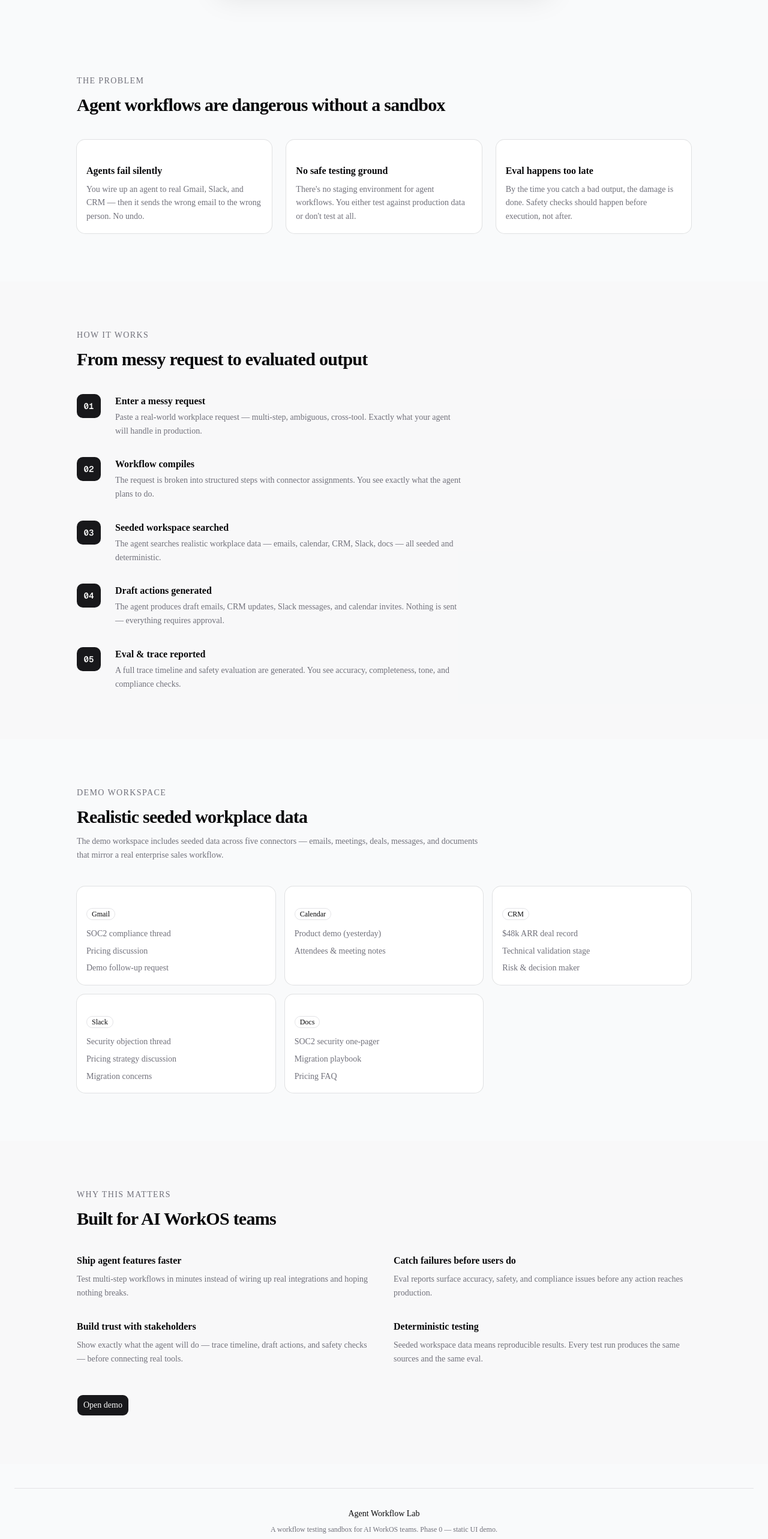
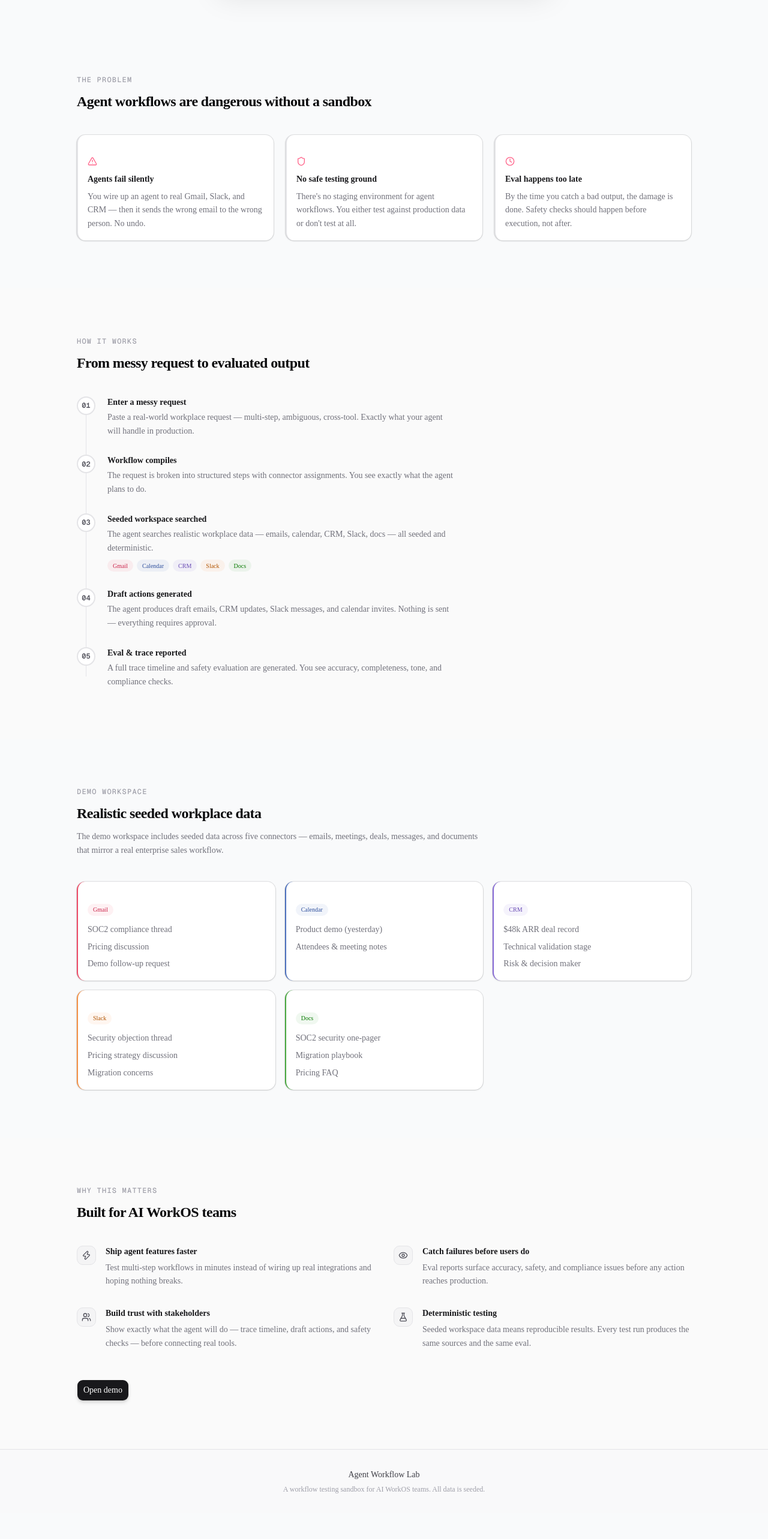
Before and after one commit to OmkarBansod02/Agent-Workflow-Lab, a Next.js app: page / in a window 1280 px wide. Shown: the part 860-3426 px from the top of the page at 60% size. After the commit the page ends 3383 px from the top, so only its background shows below. Built offline with nearby package versions, Linux system fonts and the light colour scheme.

Commit message:
restyle landing sections with stronger hierarchy and connector accents

```diff
--- a/src/components/landing/DemoWorkspace.tsx
+++ b/src/components/landing/DemoWorkspace.tsx
@@ -4,22 +4,32 @@ import { Card, CardContent } from "@/components/ui/card";
 const connectors = [
   {
     name: "Gmail",
+    borderClass: "tool-border-gmail",
+    badgeClass: "tool-bg-gmail",
     items: ["SOC2 compliance thread", "Pricing discussion", "Demo follow-up request"],
   },
   {
     name: "Calendar",
+    borderClass: "tool-border-calendar",
+    badgeClass: "tool-bg-calendar",
     items: ["Product demo (yesterday)", "Attendees & meeting notes"],
   },
   {
     name: "CRM",
+    borderClass: "tool-border-crm",
+    badgeClass: "tool-bg-crm",
     items: ["$48k ARR deal record", "Technical validation stage", "Risk & decision maker"],
   },
   {
     name: "Slack",
+    borderClass: "tool-border-slack",
+    badgeClass: "tool-bg-slack",
     items: ["Security objection thread", "Pricing strategy discussion", "Migration concerns"],
   },
   {
     name: "Docs",
+    borderClass: "tool-border-docs",
+    badgeClass: "tool-bg-docs",
     items: ["SOC2 security one-pager", "Migration playbook", "Pricing FAQ"],
   },
 ];
@@ -28,27 +38,27 @@ export function DemoWorkspace() {
   return (
     <section className="px-6 py-20">
       <div className="mx-auto max-w-5xl">
-        <p className="text-sm font-medium uppercase tracking-widest text-muted-foreground">
+        <p className="text-xs font-medium font-mono uppercase tracking-widest text-zinc-400">
           Demo Workspace
         </p>
-        <h2 className="mt-3 text-3xl font-semibold tracking-tight">
+        <h2 className="mt-3 text-2xl font-semibold tracking-tight text-zinc-950">
           Realistic seeded workplace data
         </h2>
-        <p className="mt-3 max-w-2xl text-sm leading-relaxed text-muted-foreground">
+        <p className="mt-3 max-w-2xl text-sm leading-relaxed text-zinc-500">
           The demo workspace includes seeded data across five connectors — emails, meetings, deals, messages, and documents that mirror a real enterprise sales workflow.
         </p>
         <div className="mt-10 grid gap-4 sm:grid-cols-2 lg:grid-cols-3">
           {connectors.map((c) => (
-            <Card key={c.name} className="border-border/60">
+            <Card key={c.name} className={`border-l-2 ${c.borderClass} border-zinc-200 shadow-sm`}>
               <CardContent className="pt-5">
-                <Badge variant="outline" className="mb-3 text-xs">
+                <Badge variant="secondary" className={`mb-3 text-[10px] font-medium ${c.badgeClass}`}>
                   {c.name}
                 </Badge>
                 <ul className="space-y-1.5">
                   {c.items.map((item) => (
                     <li
                       key={item}
-                      className="text-sm text-muted-foreground leading-relaxed"
+                      className="text-sm text-zinc-500 leading-relaxed"
                     >
                       {item}
                     </li>
--- a/src/components/landing/Footer.tsx
+++ b/src/components/landing/Footer.tsx
@@ -1,14 +1,10 @@
-import { Separator } from "@/components/ui/separator";
-
 export function Footer() {
   return (
-    <footer className="px-6 py-10">
-      <Separator className="mb-8" />
-      <div className="mx-auto max-w-5xl flex flex-col items-center gap-2 text-center">
-        <p className="text-sm font-medium">Agent Workflow Lab</p>
-        <p className="text-xs text-muted-foreground">
-          A workflow testing sandbox for AI WorkOS teams. Phase 0 — static UI
-          demo.
+    <footer className="border-t border-zinc-200 bg-zinc-50/50 px-6 py-8">
+      <div className="mx-auto max-w-5xl flex flex-col items-center gap-1.5 text-center">
+        <p className="text-sm font-medium text-zinc-700">Agent Workflow Lab</p>
+        <p className="text-xs text-zinc-400">
+          A workflow testing sandbox for AI WorkOS teams. All data is seeded.
         </p>
       </div>
     </footer>
--- a/src/components/landing/HowItWorks.tsx
+++ b/src/components/landing/HowItWorks.tsx
@@ -1,62 +1,98 @@
+import { Badge } from "@/components/ui/badge";
+
 const steps = [
   {
     number: "01",
     title: "Enter a messy request",
     description:
       "Paste a real-world workplace request — multi-step, ambiguous, cross-tool. Exactly what your agent will handle in production.",
+    tools: [],
   },
   {
     number: "02",
     title: "Workflow compiles",
     description:
       "The request is broken into structured steps with connector assignments. You see exactly what the agent plans to do.",
+    tools: [],
   },
   {
     number: "03",
     title: "Seeded workspace searched",
     description:
       "The agent searches realistic workplace data — emails, calendar, CRM, Slack, docs — all seeded and deterministic.",
+    tools: ["Gmail", "Calendar", "CRM", "Slack", "Docs"],
   },
   {
     number: "04",
     title: "Draft actions generated",
     description:
       "The agent produces draft emails, CRM updates, Slack messages, and calendar invites. Nothing is sent — everything requires approval.",
+    tools: [],
   },
   {
     number: "05",
     title: "Eval & trace reported",
     description:
       "A full trace timeline and safety evaluation are generated. You see accuracy, completeness, tone, and compliance checks.",
+    tools: [],
   },
 ];
 
 export function HowItWorks() {
   return (
-    <section id="how-it-works" className="px-6 py-20 bg-muted/40">
+    <section id="how-it-works" className="px-6 py-20 bg-zinc-50/80">
       <div className="mx-auto max-w-5xl">
-        <p className="text-sm font-medium uppercase tracking-widest text-muted-foreground">
+        <p className="text-xs font-medium font-mono uppercase tracking-widest text-zinc-400">
           How It Works
         </p>
-        <h2 className="mt-3 text-3xl font-semibold tracking-tight">
+        <h2 className="mt-3 text-2xl font-semibold tracking-tight text-zinc-950">
           From messy request to evaluated output
         </h2>
-        <div className="mt-10 space-y-8">
+        <div className="mt-10 relative">
+          {/* Vertical connecting line */}
+          <div className="absolute left-[15px] top-[24px] bottom-[24px] w-px bg-zinc-200" />
+
+          <div className="space-y-6">
             {steps.map((s) => (
-            <div key={s.number} className="flex gap-6">
-              <div className="flex h-10 w-10 shrink-0 items-center justify-center rounded-lg bg-primary text-primary-foreground text-sm font-mono font-semibold">
+              <div key={s.number} className="relative flex gap-5">
+                <div className="relative z-10 flex h-[31px] w-[31px] shrink-0 items-center justify-center rounded-full border-2 border-zinc-200 bg-white text-xs font-mono font-semibold text-zinc-600">
                   {s.number}
                 </div>
-              <div>
-                <h3 className="text-base font-semibold">{s.title}</h3>
-                <p className="mt-1 text-sm leading-relaxed text-muted-foreground max-w-xl">
+                <div className="pb-1">
+                  <h3 className="text-sm font-semibold text-zinc-900">{s.title}</h3>
+                  <p className="mt-1 text-sm leading-relaxed text-zinc-500 max-w-xl">
                     {s.description}
                   </p>
+                  {s.tools.length > 0 && (
+                    <div className="mt-2 flex flex-wrap gap-1.5">
+                      {s.tools.map((tool) => (
+                        <Badge
+                          key={tool}
+                          variant="secondary"
+                          className={`text-[10px] ${getToolClass(tool)}`}
+                        >
+                          {tool}
+                        </Badge>
+                      ))}
+                    </div>
+                  )}
                 </div>
               </div>
             ))}
           </div>
         </div>
+      </div>
     </section>
   );
 }
+
+function getToolClass(tool: string): string {
+  const map: Record<string, string> = {
+    Gmail: "tool-bg-gmail",
+    Calendar: "tool-bg-calendar",
+    CRM: "tool-bg-crm",
+    Slack: "tool-bg-slack",
+    Docs: "tool-bg-docs",
+  };
+  return map[tool] ?? "";
+}
--- a/src/components/landing/Problem.tsx
+++ b/src/components/landing/Problem.tsx
@@ -1,17 +1,21 @@
 import { Card, CardContent } from "@/components/ui/card";
+import { AlertTriangle, Shield, Clock } from "lucide-react";
 
 const problems = [
   {
+    icon: AlertTriangle,
     title: "Agents fail silently",
     description:
       "You wire up an agent to real Gmail, Slack, and CRM — then it sends the wrong email to the wrong person. No undo.",
   },
   {
+    icon: Shield,
     title: "No safe testing ground",
     description:
       "There's no staging environment for agent workflows. You either test against production data or don't test at all.",
   },
   {
+    icon: Clock,
     title: "Eval happens too late",
     description:
       "By the time you catch a bad output, the damage is done. Safety checks should happen before execution, not after.",
@@ -22,18 +26,19 @@ export function Problem() {
   return (
     <section className="px-6 py-20">
       <div className="mx-auto max-w-5xl">
-        <p className="text-sm font-medium uppercase tracking-widest text-muted-foreground">
+        <p className="text-xs font-medium font-mono uppercase tracking-widest text-zinc-400">
           The Problem
         </p>
-        <h2 className="mt-3 text-3xl font-semibold tracking-tight">
+        <h2 className="mt-3 text-2xl font-semibold tracking-tight text-zinc-950">
           Agent workflows are dangerous without a sandbox
         </h2>
-        <div className="mt-10 grid gap-6 sm:grid-cols-3">
+        <div className="mt-10 grid gap-5 sm:grid-cols-3">
           {problems.map((p) => (
-            <Card key={p.title} className="border-border/60">
-              <CardContent className="pt-6">
-                <h3 className="text-base font-semibold">{p.title}</h3>
-                <p className="mt-2 text-sm leading-relaxed text-muted-foreground">
+            <Card key={p.title} className="border-l-2 border-l-rose-400/60 border-zinc-200 shadow-sm">
+              <CardContent className="pt-5">
+                <p.icon className="h-4 w-4 text-rose-500/70 mb-3" />
+                <h3 className="text-sm font-semibold text-zinc-900">{p.title}</h3>
+                <p className="mt-2 text-sm leading-relaxed text-zinc-500">
                   {p.description}
                 </p>
               </CardContent>
--- a/src/components/landing/WhyThisMatters.tsx
+++ b/src/components/landing/WhyThisMatters.tsx
@@ -1,23 +1,28 @@
 import Link from "next/link";
 import { Button } from "@/components/ui/button";
+import { Zap, Eye, Users, FlaskConical } from "lucide-react";
 
 const reasons = [
   {
+    icon: Zap,
     title: "Ship agent features faster",
     description:
       "Test multi-step workflows in minutes instead of wiring up real integrations and hoping nothing breaks.",
   },
   {
+    icon: Eye,
     title: "Catch failures before users do",
     description:
       "Eval reports surface accuracy, safety, and compliance issues before any action reaches production.",
   },
   {
+    icon: Users,
     title: "Build trust with stakeholders",
     description:
       "Show exactly what the agent will do — trace timeline, draft actions, and safety checks — before connecting real tools.",
   },
   {
+    icon: FlaskConical,
     title: "Deterministic testing",
     description:
       "Seeded workspace data means reproducible results. Every test run produces the same sources and the same eval.",
@@ -26,26 +31,31 @@ const reasons = [
 
 export function WhyThisMatters() {
   return (
-    <section className="px-6 py-20 bg-muted/40">
+    <section className="px-6 py-20 bg-zinc-50/80">
       <div className="mx-auto max-w-5xl">
-        <p className="text-sm font-medium uppercase tracking-widest text-muted-foreground">
+        <p className="text-xs font-medium font-mono uppercase tracking-widest text-zinc-400">
           Why This Matters
         </p>
-        <h2 className="mt-3 text-3xl font-semibold tracking-tight">
+        <h2 className="mt-3 text-2xl font-semibold tracking-tight text-zinc-950">
           Built for AI WorkOS teams
         </h2>
         <div className="mt-10 grid gap-8 sm:grid-cols-2">
           {reasons.map((r) => (
-            <div key={r.title}>
-              <h3 className="text-base font-semibold">{r.title}</h3>
-              <p className="mt-2 text-sm leading-relaxed text-muted-foreground">
-                {r.description}
-              </p>
+            <div key={r.title} className="flex gap-4">
+              <div className="flex h-8 w-8 shrink-0 items-center justify-center rounded-lg bg-zinc-100 border border-zinc-200">
+                <r.icon className="h-4 w-4 text-zinc-600" />
+              </div>
+              <div>
+                <h3 className="text-sm font-semibold text-zinc-900">{r.title}</h3>
+                <p className="mt-1.5 text-sm leading-relaxed text-zinc-500">
+                  {r.description}
+                </p>
+              </div>
             </div>
           ))}
         </div>
         <div className="mt-12">
-          <Button asChild size="lg">
+          <Button asChild size="lg" className="bg-zinc-900 hover:bg-zinc-800 text-white shadow-md">
             <Link href="/app">Open demo</Link>
           </Button>
         </div>
```
Lines whose indentation alone changed are shown as unchanged.
